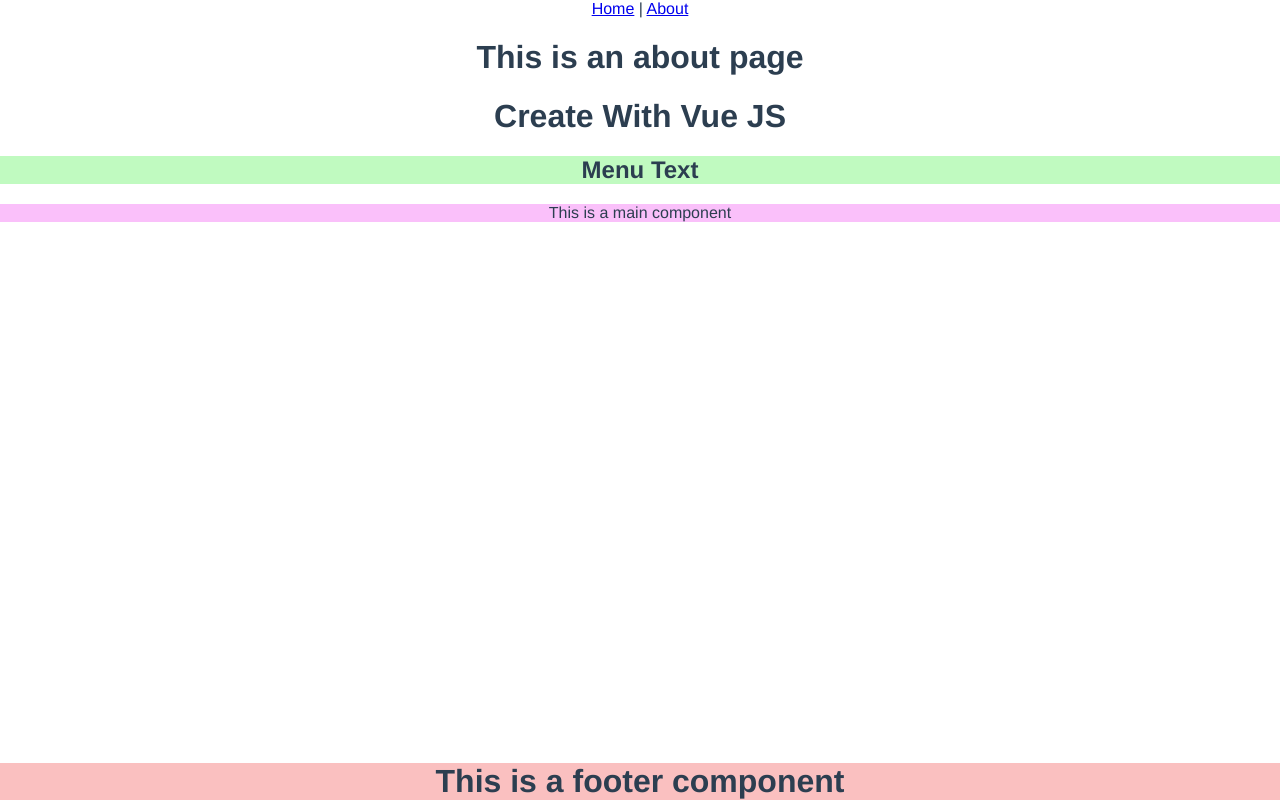
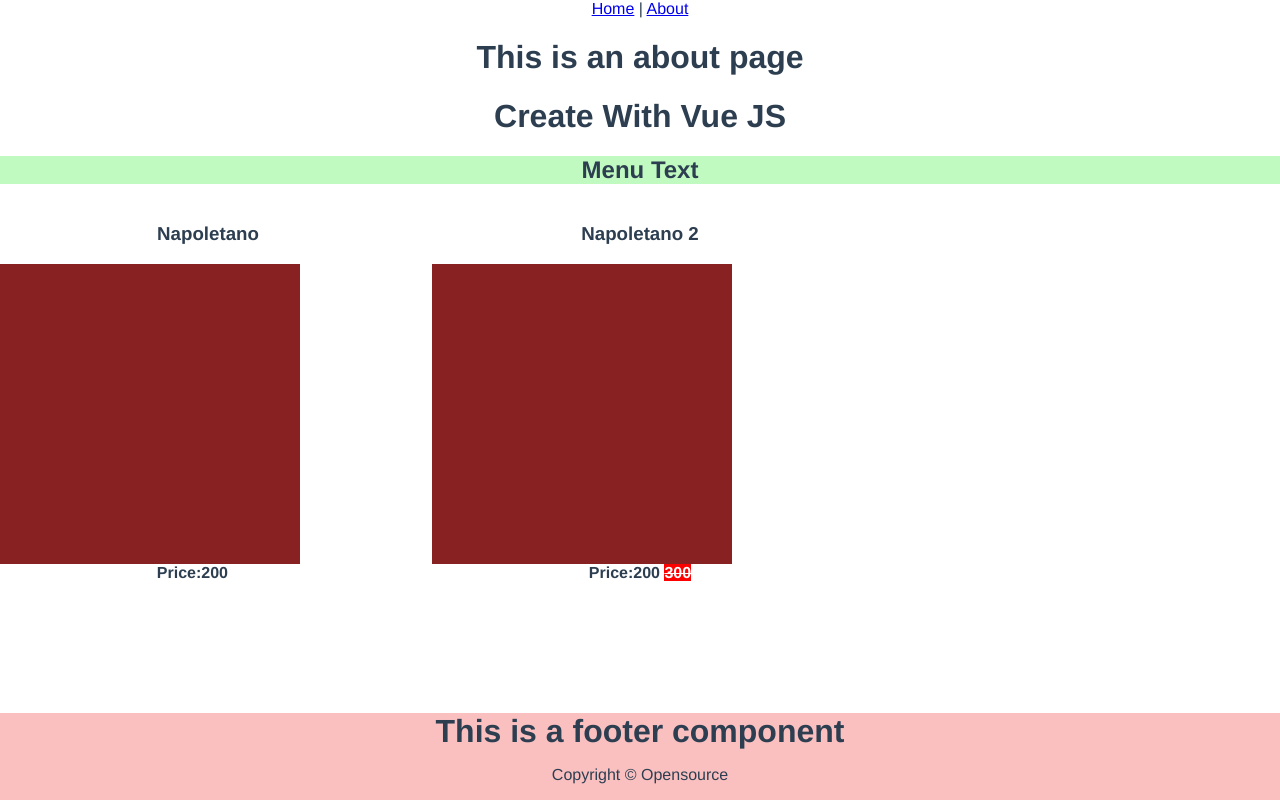
Before and after one commit to igavelyuk/vue-shop, a Vue app: page /about in a window 1280 px wide. Built offline with nearby package versions, Linux system fonts and the light colour scheme.

Commit message:
products added

```diff
--- a/src/App.vue
+++ b/src/App.vue
@@ -3,9 +3,9 @@
   <router-link to="/">Home</router-link> |
   <router-link to="/about">About</router-link>
   <router-view />
-    <Menu/>
-    <Main msg="This is a main component" />
-    <Footer msg="This is a footer component" />
+  <Menu />
+  <Main v-bind:products="products" />
+  <Footer msg="This is a footer component" copyInfo="Opensource" />
 </div>
 </template>
 
@@ -21,6 +21,32 @@ export default {
     Menu,
     Main,
     Footer
+  },
+  data () {
+    return {
+      products: [
+        {
+          id: 1,
+          name: 'Napoletano',
+          promo: false,
+          lastprice: 300,
+          currentprice: 200,
+          description: 'Some description ipsum lorem',
+          icon: '',
+          picture: ''
+        },
+        {
+          id: 2,
+          name: 'Napoletano 2',
+          promo: true,
+          lastprice: 300,
+          currentprice: 200,
+          description: 'Some description ipsum lorem',
+          icon: '',
+          picture: ''
+        }
+      ]
+    }
   }
 }
 </script>
--- a/src/components/Main.vue
+++ b/src/components/Main.vue
@@ -1,20 +1,37 @@
 <template>
-<div class="main">{{msg}}</div>
+<div class="main">
+  <div :key="product.id" v-for="product in products" class="products">
+    <Product v-bind:product="product"/>
+  </div>
+</div>
 </template>
 
 <script>
+import Product from '../components/Products.vue'
+
 export default {
   name: 'Main',
-  props: {
-    msg: String
-  }
+  components: {
+    Product
+  },
+  props: ['products']
 }
 </script>
 
 <!-- Add "scoped" attribute to limit CSS to this component only -->
 <style scoped lang="scss">
-
 .main {
-background:#fac0fa;
+    background: #fff;
+    display: grid;
+    grid-template-columns: repeat(3, 1fr);
+    grid-gap: 1em;
+}
+main > div{
+  background: #eee;
+  padding: 1em;
+}
+main > div:nth(odd){
+  background: #888;
+  padding: 1em;
 }
 </style>
--- a/src/components/Products.vue
+++ b/src/components/Products.vue
@@ -1,15 +1,20 @@
 <template>
 <div class="product">
-  <div v-bind:key="products.id" v-for = "products in products">
-    <h3>{{products.title}}</h3>
-  </div>
+    <h3>{{product.name}}</h3>
+    <div class="image">
+    </div>
+    <div>
+      <b>Price:{{product.currentprice}}
+        <b class = "promo-false" v-bind:class = "{'promo-true':product.promo}">{{product.lastprice}}</b>
+      </b>
+    </div>
 </div>
 </template>
 
 <script>
 export default {
   name: 'Product',
-  props: ['products']
+  props: ['product']
 }
 </script>
 
@@ -19,4 +24,16 @@ export default {
   display: block;
   margin: auto;
 }
+.image{
+  height: 300px;
+  width: 300px;
+  background-color: #882222;
+}
+.promo-true{
+  text-decoration: line-through;
+  background: red;
+}
+.promo-false{
+  color: white;
+}
 </style>
```
Lines whose indentation alone changed are shown as unchanged.
